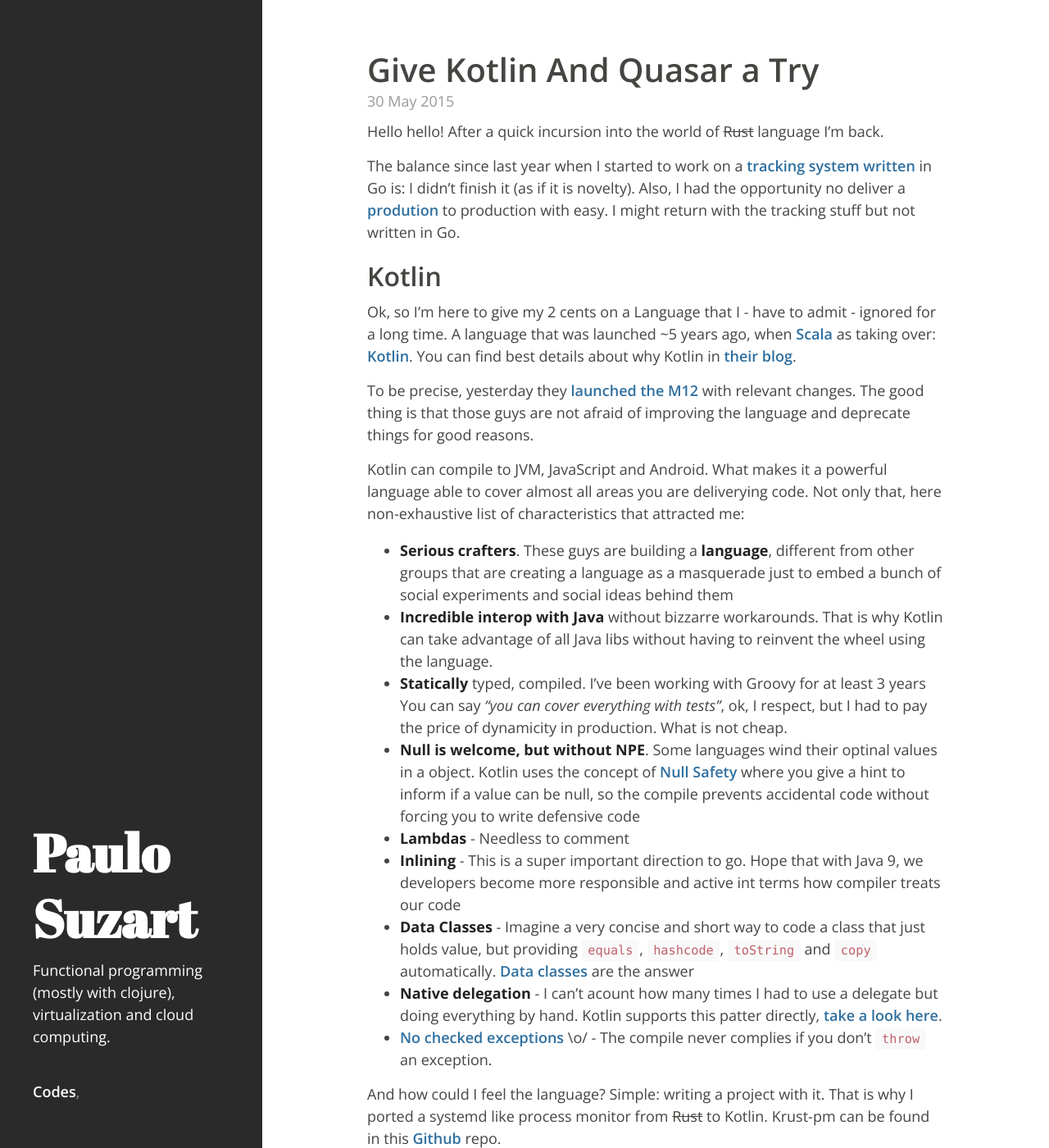
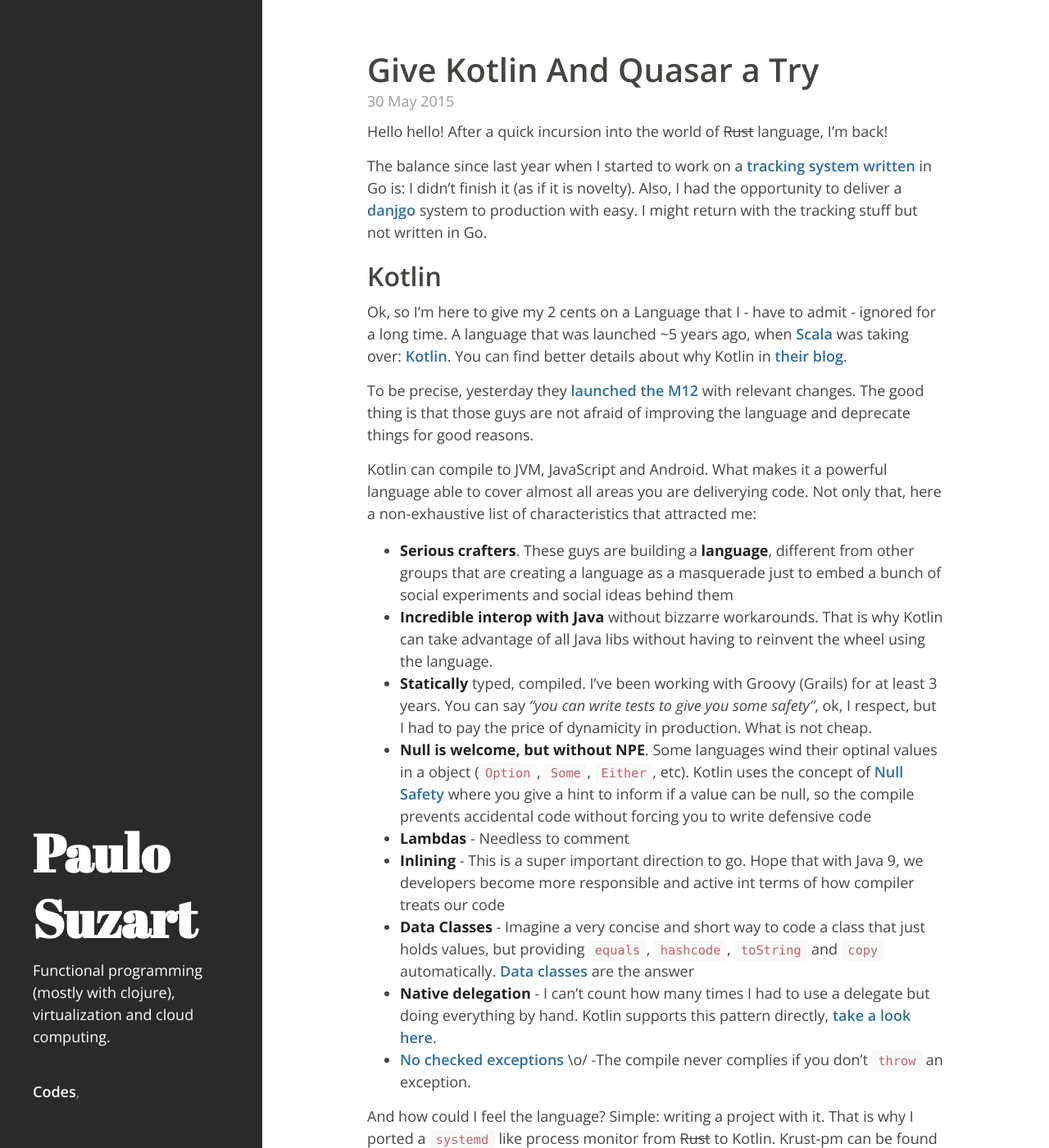
Before and after one commit to paulosuzart/paulosuzart.github.io, a Jekyll site: the page built from _posts/2015-05-30-give-kotlin-and-quasar-a-try.markdown, in a window 1280 px wide and 1400 px high. Shown: the whole window at 82% size. Built offline with Jekyll 4.4.1, drawn with Linux system fonts in a browser that asks for light colours; comment, search, counter and statistics services are not loaded; some of the changed text lies outside the part shown.

Commit message:
typos and grammar

```diff
--- a/_posts/2015-05-30-give-kotlin-and-quasar-a-try.markdown
+++ b/_posts/2015-05-30-give-kotlin-and-quasar-a-try.markdown
@@ -6,39 +6,39 @@
 categories: [kotlin]
 ---
 
-Hello hello! After a quick incursion into the world of <s>Rust</s> language I'm back.
+Hello hello! After a quick incursion into the world of <s>Rust</s> language, I'm back!
 
-The balance since last year when I started to work on a [tracking system written](http://paulosuzart.github.io/blog/2014/07/07/going-back-to-go/) in Go is: I didn't finish it (as if it is novelty). Also,  I had the opportunity no deliver a [prodution](https://www.djangoproject.com/) to production with easy. I might return with the tracking stuff but not written in Go.
+The balance since last year when I started to work on a [tracking system written](http://paulosuzart.github.io/blog/2014/07/07/going-back-to-go/) in Go is: I didn't finish it (as if it is novelty). Also,  I had the opportunity to deliver a [danjgo](https://www.djangoproject.com/) system to production with easy. I might return with the tracking stuff but not written in Go.
 
 Kotlin
 ---
 
-Ok, so I'm here to give my 2 cents on a Language that I - have to admit - ignored for a long time. A language that was launched ~5 years ago, when [Scala](http://www.scala-lang.org/) as taking over: [Kotlin](kotlinlang.org). You can find best details about why Kotlin in [their blog](http://blog.jetbrains.com/).
+Ok, so I'm here to give my 2 cents on a Language that I - have to admit - ignored for a long time. A language that was launched ~5 years ago, when [Scala](http://www.scala-lang.org/) was taking over: [Kotlin](kotlinlang.org). You can find better details about why Kotlin in [their blog](http://blog.jetbrains.com/).
 
 To be precise, yesterday they [launched the M12](http://blog.jetbrains.com/kotlin/2015/05/kotlin-m12-is-out/) with relevant changes. The good thing is that those guys are not afraid of improving the language and deprecate things for good reasons.
 
-Kotlin can compile to JVM, JavaScript and Android. What makes it a powerful language able to cover almost all areas you are deliverying code. Not only that, here non-exhaustive list of characteristics that attracted me:
+Kotlin can compile to JVM, JavaScript and Android. What makes it a powerful language able to cover almost all areas you are deliverying code. Not only that, here a non-exhaustive list of characteristics that attracted me:
 
    - **Serious crafters**. These guys are building a **language**, different from other groups that are creating a language as a masquerade just to embed a bunch of social experiments and social ideas behind them
    - **Incredible interop with Java** without bizzarre workarounds. That is why Kotlin can take advantage of all Java libs without having to reinvent the wheel using the language.
-   - **Statically** typed, compiled. I've been working with Groovy for at least 3 years You can say *"you can cover everything with tests"*, ok, I respect, but I had to pay the price of dynamicity in production. What is not cheap.
-   - **Null is welcome, but without NPE**. Some languages wind their optinal values in a object. Kotlin uses the concept of [Null Safety](http://kotlinlang.org/docs/reference/null-safety.html) where you give a hint to inform if a value can be null, so the compile prevents accidental code without forcing you to write defensive code
+   - **Statically** typed, compiled. I've been working with Groovy (Grails) for at least 3 years. You can say *"you can write tests to give you some safety"*, ok, I respect, but I had to pay the price of dynamicity in production. What is not cheap.
+   - **Null is welcome, but without NPE**. Some languages wind their optinal values in a object (`Option`, `Some`, `Either`, etc). Kotlin uses the concept of [Null Safety](http://kotlinlang.org/docs/reference/null-safety.html) where you give a hint to inform if a value can be null, so the compile prevents accidental code without forcing you to write defensive code
    - **Lambdas** - Needless to comment
-   - [**Inlining**](http://kotlinlang.org/docs/reference/inline-functions.html) - This is a super important direction to go. Hope that with Java 9, we developers become more responsible and active int terms how compiler treats our code
-   - **Data Classes** - Imagine a very concise and short way to code a class that just holds value, but providing `equals`, `hashcode`, `toString` and `copy` automatically. [Data classes](http://kotlinlang.org/docs/reference/data-classes.html) are the answer
-   - **Native delegation** - I can't acount how many times I had to use a delegate but doing everything by hand. Kotlin supports this patter directly, [take a look here](http://kotlinlang.org/docs/reference/delegation.html).
-   - **[No checked exceptions](http://kotlinlang.org/docs/reference/exceptions.html)** \o/ - The compile never complies if you don't `throw` an exception.
+   - [**Inlining**](http://kotlinlang.org/docs/reference/inline-functions.html) - This is a super important direction to go. Hope that with Java 9, we developers become more responsible and active int terms of how compiler treats our code
+   - **Data Classes** - Imagine a very concise and short way to code a class that just holds values, but providing `equals`, `hashcode`, `toString` and `copy` automatically. [Data classes](http://kotlinlang.org/docs/reference/data-classes.html) are the answer
+   - **Native delegation** - I can't count how many times I had to use a delegate but doing everything by hand. Kotlin supports this pattern directly, [take a look here](http://kotlinlang.org/docs/reference/delegation.html).
+   - **[No checked exceptions](http://kotlinlang.org/docs/reference/exceptions.html)** \o/ -The compile never complies if you don't `throw` an exception.
 
-And how could I feel the language? Simple: writing a project with it. That is why I ported a systemd like process monitor from <s>Rust</s> to Kotlin. Krust-pm can be found in this [Github](https://github.com/paulosuzart/krust-pm/tree/master) repo.
+And how could I feel the language? Simple: writing a project with it. That is why I ported a `systemd` like process monitor from <s>Rust</s> to Kotlin. Krust-pm can be found in this [Github](https://github.com/paulosuzart/krust-pm/tree/master) repo.
 
 Quasar
 ---
 
 Another excelent piece of software is [Quasar from Parallel Universe](http://www.paralleluniverse.co/quasar/). I played with it using the [Pulsar Clojure](https://github.com/puniverse/pulsar) wrapper a while ago. And nothing better than interop with Java to really stretch Kotlin.
 
-Quasar provides light Fibers and Actors to JVM and the [release 0.7.0](http://blog.paralleluniverse.co/2015/05/29/quasar-pulsar-0-7-0/) was just made available. So, lets check.
+Quasar provides light Fibers and Actors to JVM and the [release 0.7.0](http://blog.paralleluniverse.co/2015/05/29/quasar-pulsar-0-7-0/) also got released yesterday. So, lets check.
 
-So, if you open krust-pm project you'll see that at least two classes extends from [ProxyServerActor](http://docs.paralleluniverse.co/quasar/javadoc/co/paralleluniverse/actors/behaviors/ProxyServerActor.html).
+If you open krust-pm project you'll see that at least two classes extends from [ProxyServerActor](http://docs.paralleluniverse.co/quasar/javadoc/co/paralleluniverse/actors/behaviors/ProxyServerActor.html).
 
 {% highlight kotlin %}
 class ProcessManager() : ProxyServerActor("krust-pm", true),
@@ -53,13 +53,24 @@
                      ProxyServerActor(name, true), ManagedProcessTrait {
 	//...
 }
+
+val actorA = ManagedProcess("good_sleeper",
+                              "./src/main/resources/sleeper.py",
+                              3,
+                              2,
+                              mapOf<String,String>()).spawn() as ManagedProcessTrait
+
+val actorB = ProcessManager().spawn() as ProcessManagerTrait
+
+actorB.manage(actorA) // manage actorA is sent as a message to the actorB
+
 {% endhighlight %}
 
-ProxyActor is part of the excellent builtin [Behavior](http://docs.paralleluniverse.co/quasar/) Actors provided. This specific one creates a proxy of your class, that immediatelly becomes an acttor without having to implement `doRun` or create a loop and pattern mach incoming messages. This is super, but might add a neglible overhead.
+ProxyActor is part of the excellent builtin [Behavior](http://docs.paralleluniverse.co/quasar/) Actors provided. This specific one creates a proxy of your class, that immediately becomes an actor without having to implement `doRun` or create a loop and pattern matching incoming messages. This is super, but might add a neglible overhead.
 
-There are other provided behaviors like Server, EventSource and the great [FiniteStateMachine](http://docs.paralleluniverse.co/quasar/javadoc/co/paralleluniverse/actors/behaviors/FiniteStateMachineActor.html).
+There are other provided behaviors like `Server`, `EventSource` and the great [FiniteStateMachine](http://docs.paralleluniverse.co/quasar/javadoc/co/paralleluniverse/actors/behaviors/FiniteStateMachineActor.html) that I want to taste.
 
-So, the next great thing about Galaxy is the [Strand](http://docs.paralleluniverse.co/quasar/javadoc/co/paralleluniverse/strands/Strand.html) abstraction. Krust-pm, due to the nature o Java system process handling, employs a thread per managed process instance. And to keep a single uniform API around a thread that manages a process or any other fiber that can do anything different, I used the `of` static method to instantiate one from a thread.
+So, the next great thing about Galaxy is the [Strand](http://docs.paralleluniverse.co/quasar/javadoc/co/paralleluniverse/strands/Strand.html) abstraction. Krust-pm, due to the nature o Java system process handling, employs a thread per managed process instance. And to keep a single uniform API around a thread that manages a process or any other fiber that can do anything different, I used the `of` static method from Strand to instantiate directly from a thread.
 
 Quasar also offers the ability to [supervise actors](http://docs.paralleluniverse.co/quasar/javadoc/co/paralleluniverse/actors/behaviors/Supervisor.html) and take actions accordingly. Another important thing is the custom configuration for [Actor Mailboxes](http://docs.paralleluniverse.co/quasar/javadoc/co/paralleluniverse/actors/MailboxConfig.html) and configurable [FiberScheduler](http://docs.paralleluniverse.co/quasar/javadoc/co/paralleluniverse/fibers/FiberScheduler.html).
 
```
Also changed, not shown: other parts of _posts/2015-05-30-give-kotlin-and-quasar-a-try.markdown (+1 -1 lines).
